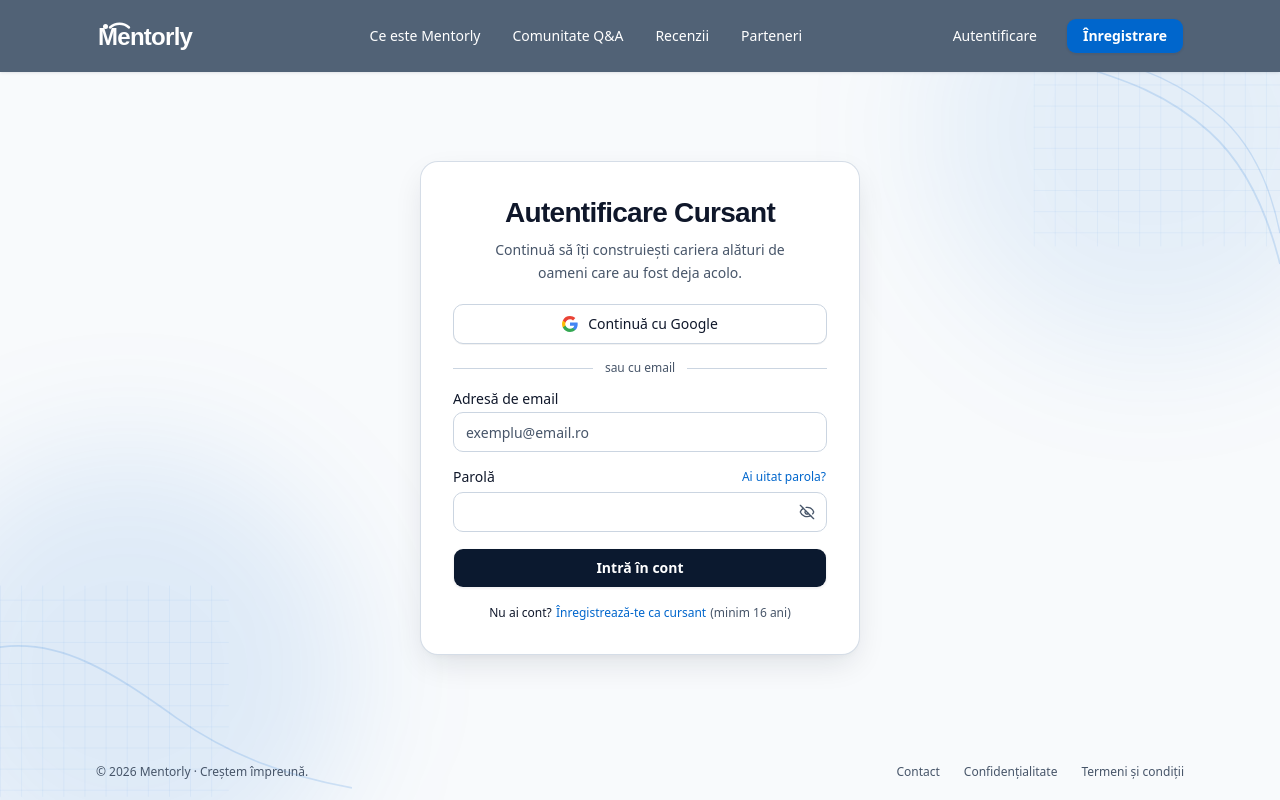
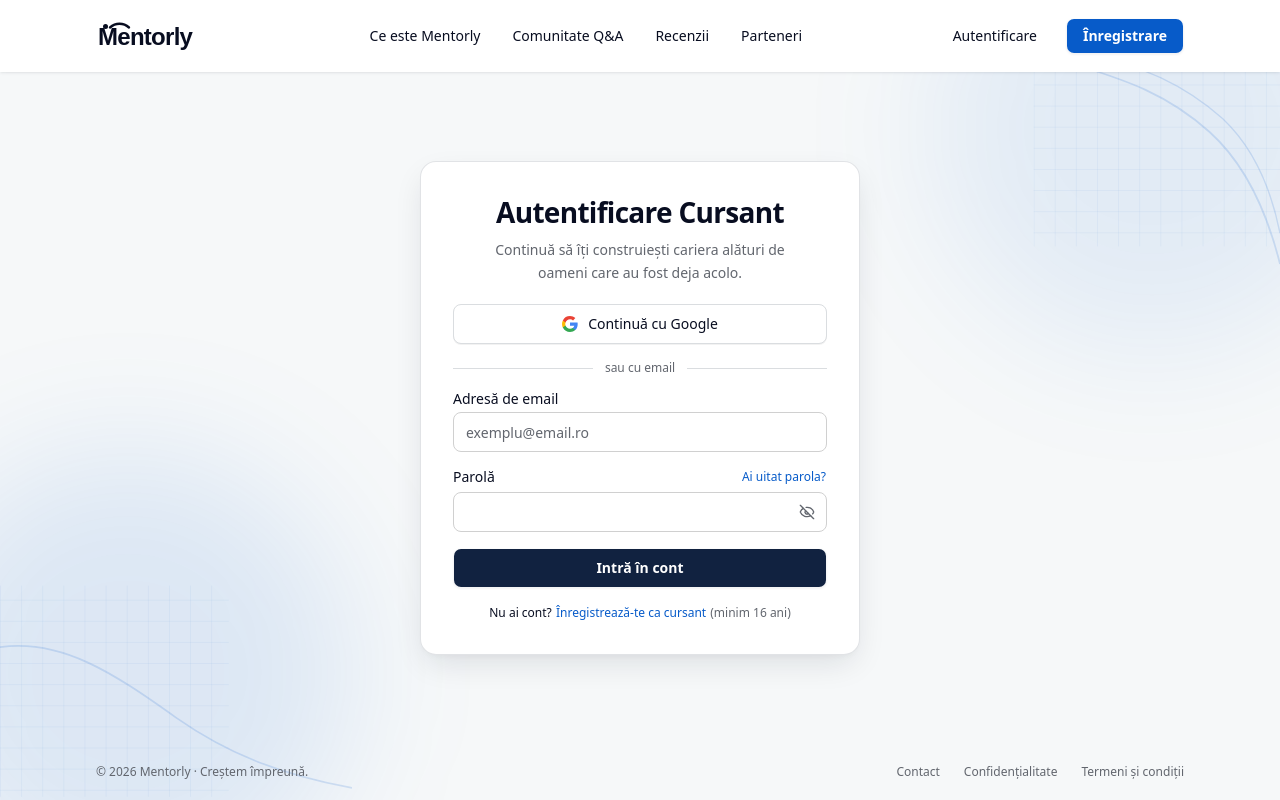
Before and after one commit to davidmihai3002/mentorly-platform, a React (Vite) app: page /autentificare in a window 1280 px wide. Built offline with nearby package versions, Linux system fonts and the light colour scheme.

Commit message:
feat: use Figma typography and color tokens

```diff
--- a/package.json
+++ b/package.json
@@ -14,8 +14,7 @@
   },
   "dependencies": {
     "@base-ui/react": "^1.9.0",
-    "@fontsource-variable/inter": "^5.3.0",
-    "@fontsource-variable/plus-jakarta-sans": "^5.3.0",
+    "@fontsource-variable/roboto": "^5.3.0",
     "@hookform/resolvers": "^7.0.5",
     "class-variance-authority": "^0.7.1",
     "cn": "^0.5.2",
--- a/src/index.css
+++ b/src/index.css
@@ -1,16 +1,19 @@
 @import 'tailwindcss';
 @import 'tw-animate-css';
 @import './motion.css';
-@import '@fontsource-variable/inter';
-@import '@fontsource-variable/plus-jakarta-sans';
+@import '@fontsource-variable/roboto';
 
 @custom-variant dark (&:is(.dark *));
 
 @theme inline {
-  --font-sans: 'Inter Variable', ui-sans-serif, system-ui, sans-serif;
-  --font-heading: 'Plus Jakarta Sans Variable', 'Inter Variable', ui-sans-serif, sans-serif;
+  --font-sans: 'Roboto Variable', ui-sans-serif, system-ui, sans-serif;
+  --font-heading: 'Roboto Variable', ui-sans-serif, system-ui, sans-serif;
   --color-brand-navy: var(--brand-navy);
   --color-brand-navy-foreground: var(--brand-navy-foreground);
+  --color-brand-navy-border: var(--brand-navy-border);
+  --color-primary-border: var(--primary-border);
+  --color-link: var(--link);
+  --color-placeholder: var(--placeholder);
   --color-header: var(--header);
   --color-header-foreground: var(--header-foreground);
   --color-success: var(--success);
@@ -50,10 +53,10 @@
   --color-foreground: var(--foreground);
   --color-background: var(--background);
   --radius-sm: calc(var(--radius) * 0.6);
-  --radius-md: calc(var(--radius) * 0.8);
+  --radius-md: calc(var(--radius) * 0.75);
   --radius-lg: var(--radius);
   --radius-xl: calc(var(--radius) * 1.4);
-  --radius-2xl: calc(var(--radius) * 1.8);
+  --radius-2xl: calc(var(--radius) * 2);
   --radius-3xl: calc(var(--radius) * 2.2);
   --radius-4xl: calc(var(--radius) * 2.6);
 }
@@ -63,24 +66,31 @@
   --shadow-sm: 0 1px 3px 0 rgb(15 23 42 / 0.08), 0 1px 2px -1px rgb(15 23 42 / 0.06);
   --shadow-md: 0 4px 12px -2px rgb(15 23 42 / 0.1), 0 2px 4px -2px rgb(15 23 42 / 0.06);
   --shadow-lg: 0 12px 32px -6px rgb(15 23 42 / 0.12), 0 4px 10px -4px rgb(15 23 42 / 0.06);
+  --shadow-card: 0 12px 18px 0 rgb(24 35 44 / 0.145);
+  --shadow-primary: 0 4px 10px 0 rgb(7 91 201 / 0.2);
+  --shadow-navy: 0 6px 12px 0 rgb(17 34 64 / 0.2);
 }
 
 :root {
-  --background: #f8fafc;
-  --foreground: #0f172a;
+  --background: #f6f8f9;
+  --foreground: #080d20;
   --card: #ffffff;
-  --card-foreground: #0f172a;
+  --card-foreground: #080d20;
   --popover: #ffffff;
-  --popover-foreground: #0f172a;
+  --popover-foreground: #080d20;
   --muted: #f1f5f9;
-  --muted-foreground: #475569;
+  --muted-foreground: #62666e;
 
-  --primary: #0066cc;
+  --primary: #075bc9;
+  --primary-border: #074b9a;
+  --link: #12516b;
+  --placeholder: #777777;
   --primary-foreground: #ffffff;
-  --brand-navy: #0b192f;
+  --brand-navy: #112240;
+  --brand-navy-border: #080d20;
   --brand-navy-foreground: #ffffff;
-  --header: #516276;
-  --header-foreground: #ffffff;
+  --header: #ffffff;
+  --header-foreground: #080d20;
   --highlight: #4f46e5;
   --highlight-foreground: #ffffff;
   --secondary: #f1f5f9;
@@ -93,9 +103,9 @@
   --destructive: #b91c1c;
   --rating: #f59e0b;
 
-  --border: #cbd5e1;
-  --input: #cbd5e1;
-  --ring: #0066cc;
+  --border: #dadde0;
+  --input: #d0d0d0;
+  --ring: #075bc9;
 
   --chart-1: #0066cc;
   --chart-2: #4f46e5;
@@ -103,7 +113,7 @@
   --chart-4: #f59e0b;
   --chart-5: #64748b;
 
-  --radius: 0.625rem;
+  --radius: 0.5rem;
 
   --sidebar: #ffffff;
   --sidebar-foreground: #0f172a;
```
Also changed, not shown: 1 other file (tests, documents, lock files or other folders).
